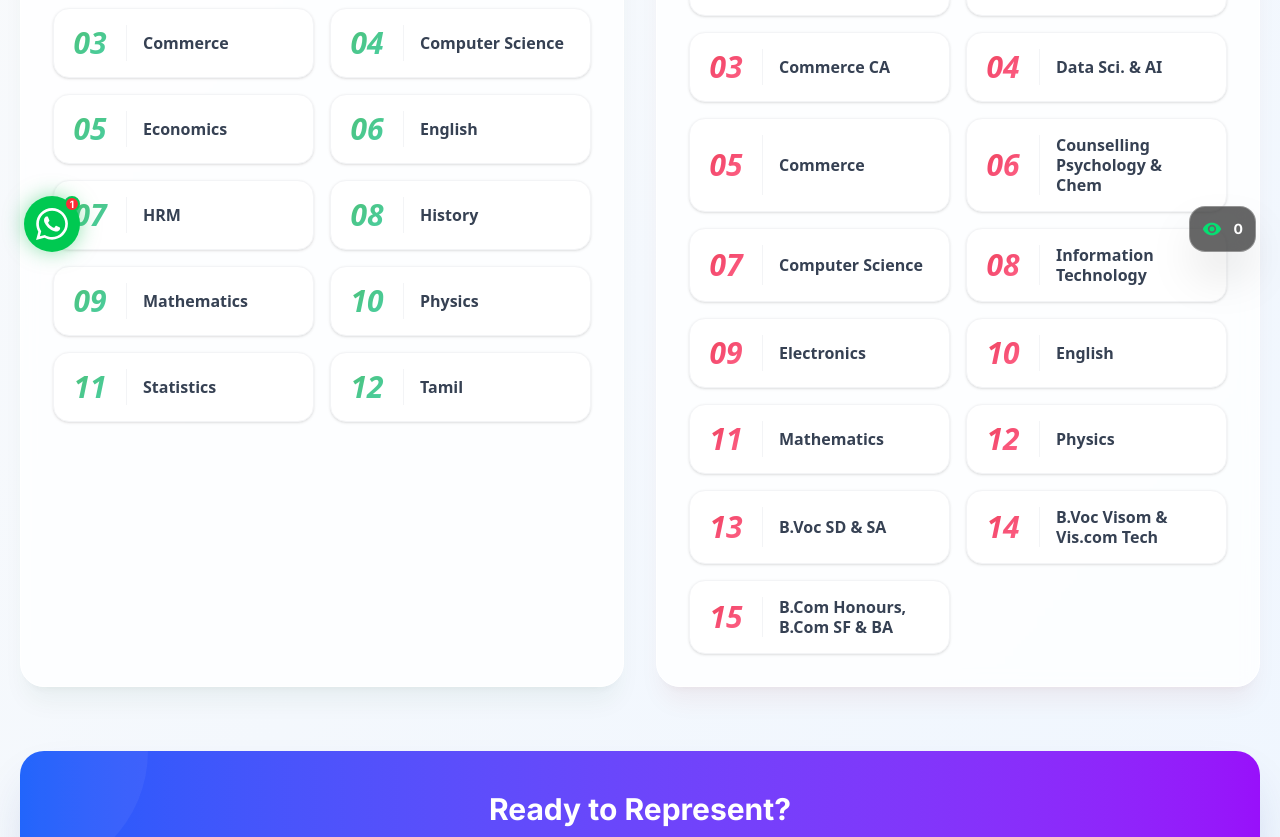
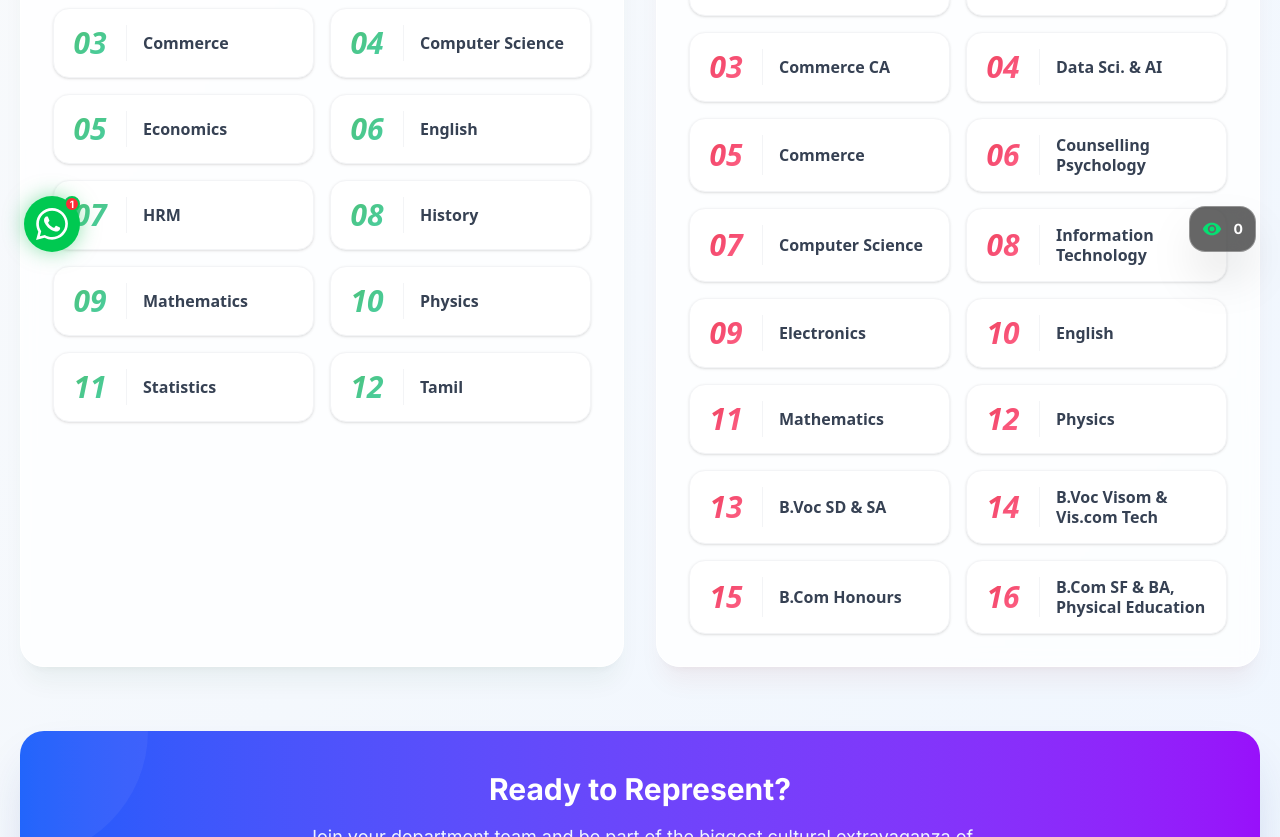
Before and after one commit to JWS-Technology/indep, a Next.js app: page /teams in a window 1280 px wide. Shown: the part 524-1361 px from the top of the page. Built offline with nearby package versions, Linux system fonts and the light colour scheme; no server answers; the database is empty.

Commit message:
new team

```diff
--- a/data/teams.ts
+++ b/data/teams.ts
@@ -19,7 +19,7 @@ export const shiftTwo = [
   "Commerce CA",
   "Data Sci. & AI",
   "Commerce",
-  "Counselling Psychology & Chem",
+  "Counselling Psychology",
   "Computer Science",
   "Information Technology",
   "Electronics",
@@ -28,5 +28,6 @@ export const shiftTwo = [
   "Physics",
   "B.Voc SD & SA",
   "B.Voc Visom & Vis.com Tech",
-  "B.Com Honours, B.Com SF & BA",
+  "B.Com Honours",
+  "B.Com SF & BA, Physical Education",
 ];
```
